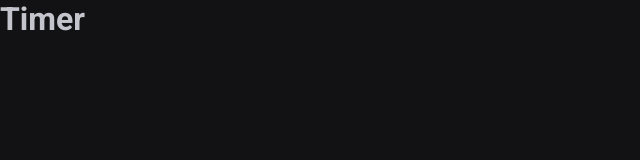
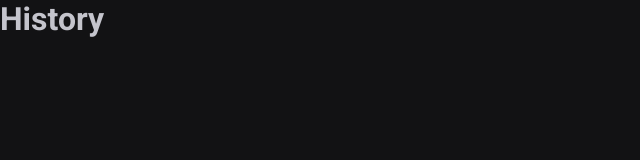
Before and after one commit to EnzoVieira/ignite-timer, a React (Vite) app: page /history in a window 1280 px wide. Shown: the top 160 px of the page, without its empty margins (0-640 px from the left). Built offline with nearby package versions, Linux system fonts and the light colour scheme.

Commit message:
feat: Routes

```diff
--- a/package.json
+++ b/package.json
@@ -12,6 +12,7 @@
   "dependencies": {
     "react": "^18.2.0",
     "react-dom": "^18.2.0",
+    "react-router-dom": "^6.15.0",
     "styled-components": "^6.0.7"
   },
   "devDependencies": {
--- a/src/App.tsx
+++ b/src/App.tsx
@@ -1,12 +1,17 @@
+import { BrowserRouter } from 'react-router-dom'
 import { ThemeProvider } from 'styled-components'
 
 import { defaultTheme } from './styles/themes/default'
 import { GlobalStyle } from './styles/global'
 
+import { Router } from './Router'
+
 export function App() {
   return (
     <ThemeProvider theme={defaultTheme}>
-      <h1>Timer</h1>
+      <BrowserRouter>
+        <Router />
+      </BrowserRouter>
 
       <GlobalStyle />
     </ThemeProvider>
--- /dev/null
+++ b/src/Router.tsx
@@ -0,0 +1,13 @@
+import { Routes, Route } from 'react-router-dom'
+
+import { Home } from './pages/Home'
+import { History } from './pages/History'
+
+export function Router() {
+  return (
+    <Routes>
+      <Route path="/" element={<Home />} />
+      <Route path="/history" element={<History />} />
+    </Routes>
+  )
+}
--- /dev/null
+++ b/src/pages/History.tsx
@@ -0,0 +1,3 @@
+export function History() {
+  return <h1>History</h1>
+}
--- /dev/null
+++ b/src/pages/Home.tsx
@@ -0,0 +1,3 @@
+export function Home() {
+  return <h1>Home</h1>
+}
```
Also changed, not shown: 1 other file (tests, documents, lock files or other folders).
